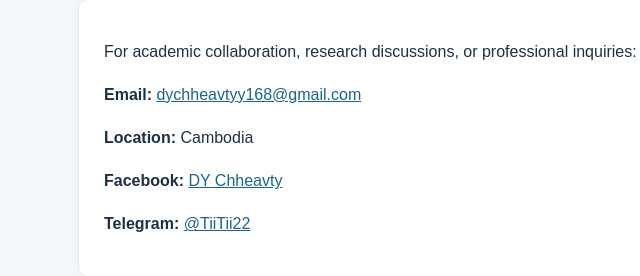
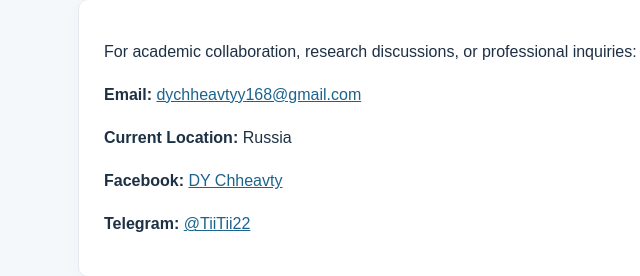
Before and after one commit to dychheavtyy168-bit/dychheavtyy168-bit.github.io, a plain HTML site: page index.html in a window 1280 px wide. Shown: the part 3530-3806 px from the top of the page, 59-699 px from the left. Drawn offline with Linux system fonts and the light colour scheme.

Commit message:
Update location from Cambodia to Russia

```diff
--- a/index.html
+++ b/index.html
@@ -249,9 +249,9 @@
 </p>
 <p>
 <strong>
-       Location:
+       Current Location:
       </strong>
-      Cambodia
+      Russia
      </p>
 <p><strong>Facebook:</strong> <a href="https://www.facebook.com/share/14vjeUr3KW4/?mibextid=wwXIfr" rel="noopener noreferrer" target="_blank">DY Chheavty</a></p>
 <p><strong>Telegram:</strong> <a href="https://t.me/TiiTii22" rel="noopener noreferrer" target="_blank">@TiiTii22</a></p>
```
